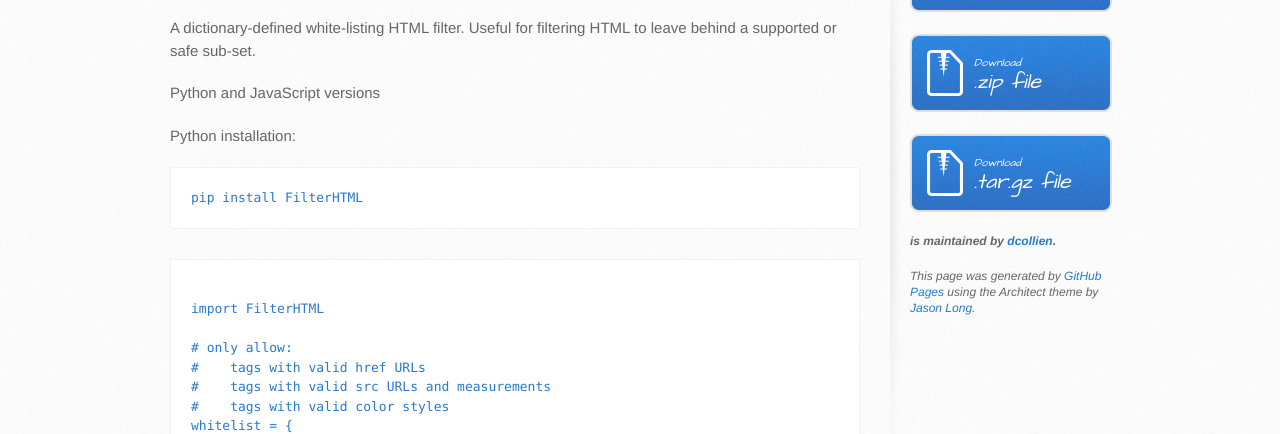
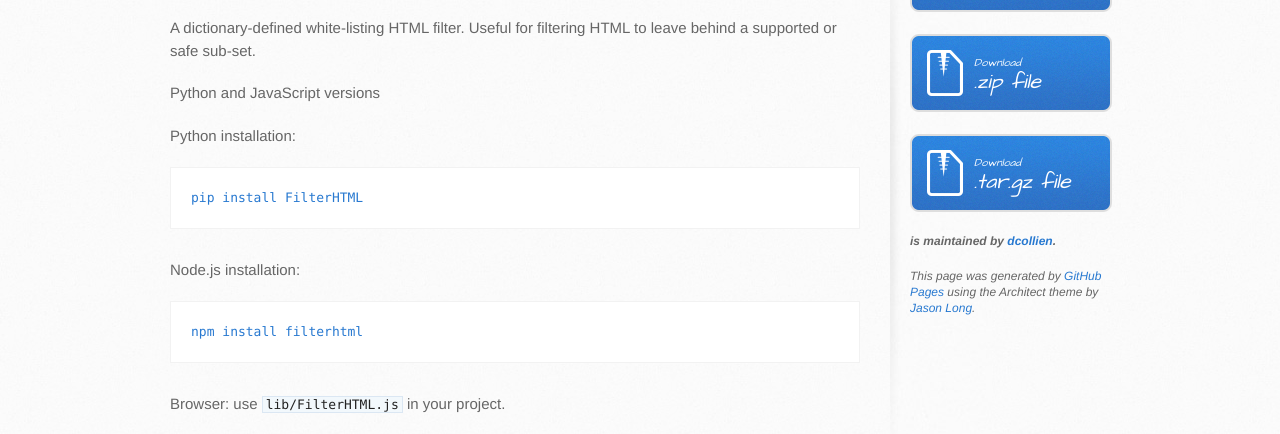
Before and after one commit to dcollien/FilterHTML, a website: page index.html in a window 1280 px wide. Shown: the part 366-800 px from the top of the page. Drawn offline with Linux system fonts and the light colour scheme.

Commit message:
update index

```diff
--- a/index.html
+++ b/index.html
@@ -41,6 +41,13 @@
 
 <pre><code>pip install FilterHTML
 </code></pre>
+
+<p>Node.js installation:</p>
+
+<pre><code>npm install filterhtml
+</code></pre>
+
+<p>Browser: use <code>lib/FilterHTML.js</code> in your project.</p>
 
 <pre><code>
 import FilterHTML
```
Also changed, not shown: demo.html (renamed from lib/demo.html, +2 -2 lines).
